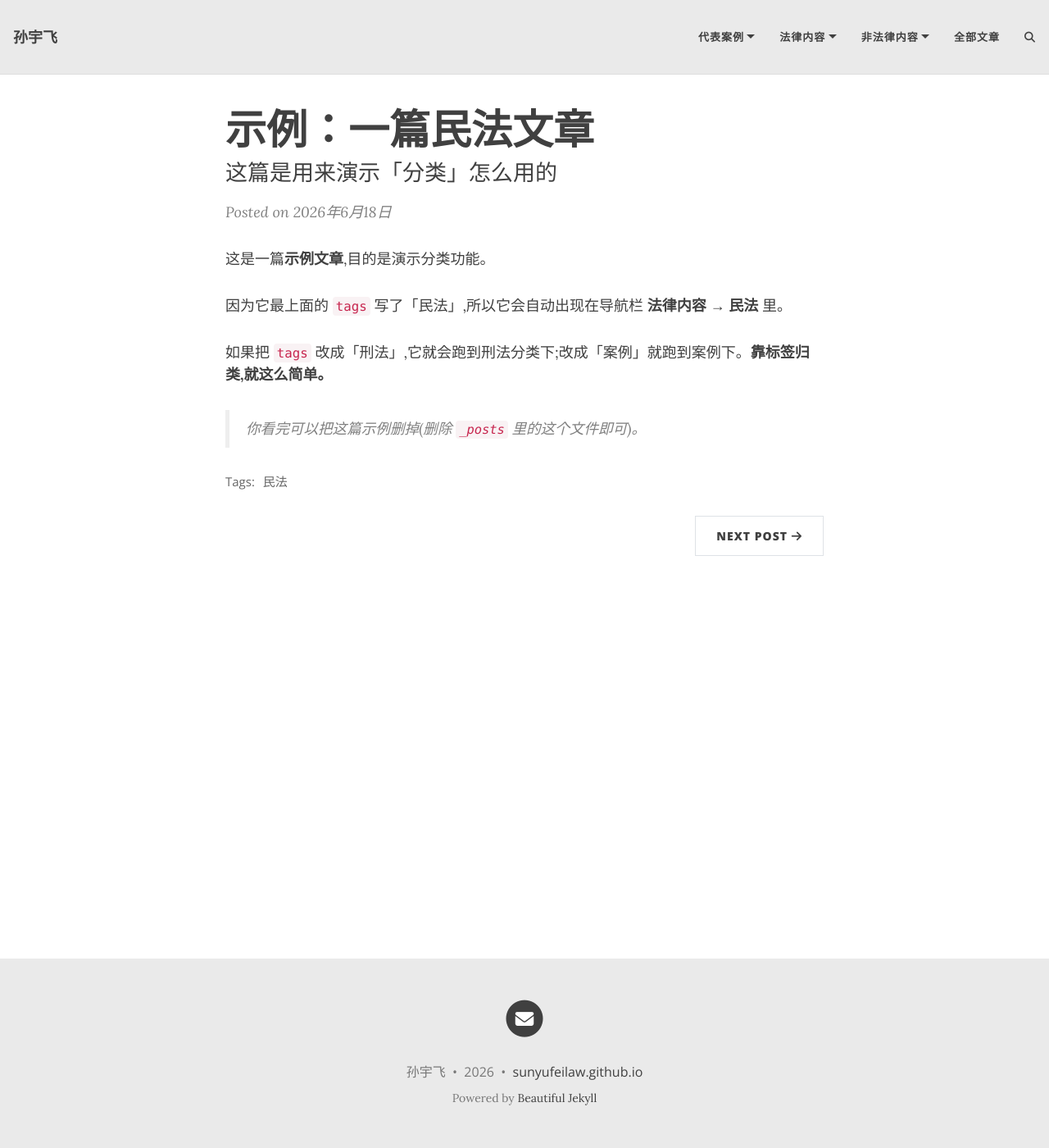
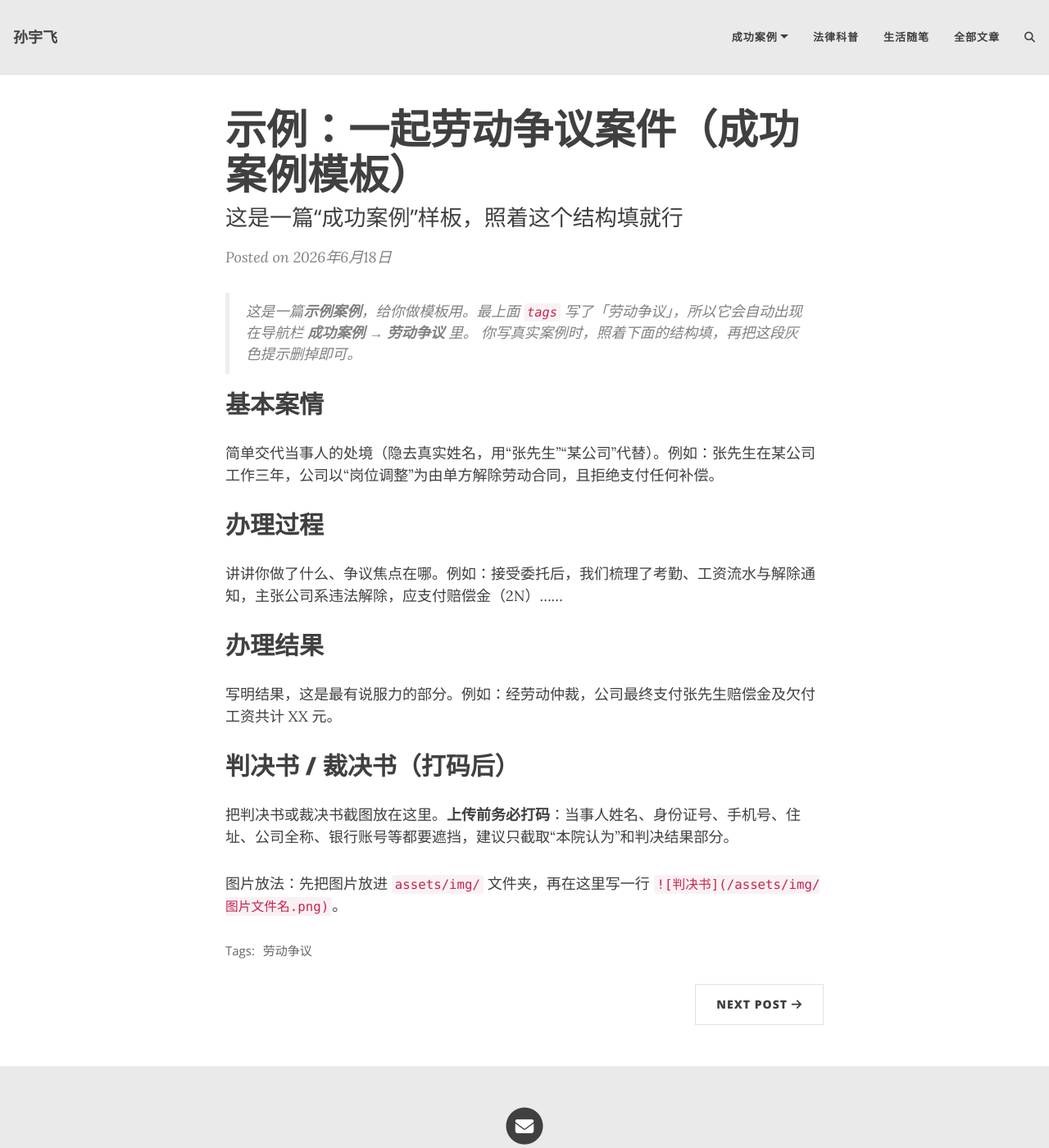
Before and after one commit to sunyufeilaw/sunyufeilaw.github.io, a Jekyll site: the page built from _posts/2026-06-18-minfa-example.md, in a window 1280 px wide and 1400 px high. Shown: the whole window at 82% size. Built offline with Jekyll 4.4.1, drawn with Linux system fonts in a browser that asks for light colours; comment, search, counter and statistics services are not loaded.

```diff
--- a/_config.yml
+++ b/_config.yml
@@ -14,16 +14,16 @@
 # 各分类都指向“分类总览页”(/tags/)里对应的位置,所以加分类不用再建新文件。
 # 想加新分类:在这里加一行 "/tags/#新分类名",再给文章贴上同名标签即可。
 navbar-links:
-  代表案例:
-    - 劳动纠纷: "/tags/#劳动纠纷"
+  成功案例:
+    - 劳动争议: "/tags/#劳动争议"
+    - 工伤: "/tags/#工伤"
+    - 建设工程: "/tags/#建设工程"
     - 民间借贷: "/tags/#民间借贷"
-  法律内容:
-    - 民法: "/tags/#民法"
-    - 刑法: "/tags/#刑法"
-    - 案例: "/tags/#案例"
-  非法律内容:
-    - 生活随笔: "/tags/#生活随笔"
-  全部文章: "blog"
+    - 合同纠纷: "/tags/#合同纠纷"
+    - 交通事故: "/tags/#交通事故"
+  法律科普: "/tags/#法律科普"
+  生活随笔: "/tags/#生活随笔"
+  全部文章: "/blog"
 
 # ---- 头像 ----
 # 没有照片就先用 # 注释掉下面这行;以后有照片放到 assets/img/ 里再填路径
--- a/_posts/2026-06-18-minfa-example.md
+++ b/_posts/2026-06-18-minfa-example.md
@@ -1,14 +1,27 @@
 ---
 layout: post
-title: 示例：一篇民法文章
-subtitle: 这篇是用来演示「分类」怎么用的
-tags: [民法]
+title: 示例：一起劳动争议案件（成功案例模板）
+subtitle: 这是一篇“成功案例”样板，照着这个结构填就行
+tags: [劳动争议]
 ---
 
-这是一篇**示例文章**,目的是演示分类功能。
+> 这是一篇**示例案例**，给你做模板用。最上面 `tags` 写了「劳动争议」，所以它会自动出现在导航栏 **成功案例 → 劳动争议** 里。
+> 你写真实案例时，照着下面的结构填，再把这段灰色提示删掉即可。
 
-因为它最上面的 `tags` 写了「民法」,所以它会自动出现在导航栏 **法律内容 → 民法** 里。
+## 基本案情
 
-如果把 `tags` 改成「刑法」,它就会跑到刑法分类下;改成「案例」就跑到案例下。**靠标签归类,就这么简单。**
+简单交代当事人的处境（隐去真实姓名，用“张先生”“某公司”代替）。例如：张先生在某公司工作三年，公司以“岗位调整”为由单方解除劳动合同，且拒绝支付任何补偿。
 
-> 你看完可以把这篇示例删掉(删除 `_posts` 里的这个文件即可)。
+## 办理过程
+
+讲讲你做了什么、争议焦点在哪。例如：接受委托后，我们梳理了考勤、工资流水与解除通知，主张公司系违法解除，应支付赔偿金（2N）……
+
+## 办理结果
+
+写明结果，这是最有说服力的部分。例如：经劳动仲裁，公司最终支付张先生赔偿金及欠付工资共计 XX 元。
+
+## 判决书 / 裁决书（打码后）
+
+把判决书或裁决书截图放在这里。**上传前务必打码**：当事人姓名、身份证号、手机号、住址、公司全称、银行账号等都要遮挡，建议只截取“本院认为”和判决结果部分。
+
+图片放法：先把图片放进 `assets/img/` 文件夹，再在这里写一行 `![判决书](/assets/img/图片文件名.png)`。
```
Also changed, not shown: _posts/2026-06-18-welcome.md (+16 -7 lines), docs/发文章说明.md (added, +79 -0 lines), index.html (+33 -11 lines), assets/img/logo.jpg (added), 1 other file.
